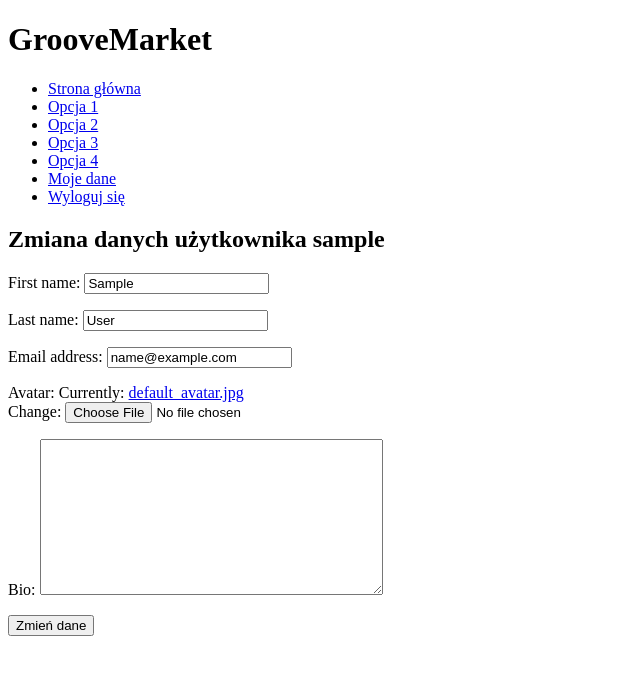
After one commit to brunoolesniewicz/groovemarket, a Django app: page /my_account/edit/ in a window 1280 px wide. The commit adds this page. Shown: the top 675 px of the page, without its empty margins (0-640 px from the left). Run offline with Django 4.2, Linux system fonts and the light colour scheme; the visitor is signed in with stand-in values (Sample User, id 1).

Commit message:
My account view, editing user details, password change

```diff
--- a/groovemarketProject/settings.py
+++ b/groovemarketProject/settings.py
@@ -133,3 +133,5 @@ AUTH_USER_MODEL = "market_app.CustomUser"
 MEDIA_URL = '/media/'
 
 MEDIA_ROOT = os.path.join(BASE_DIR, 'media')
+
+LOGIN_URL = '/login/'
--- a/groovemarketProject/urls.py
+++ b/groovemarketProject/urls.py
@@ -16,12 +16,16 @@ Including another URLconf
 """
 from django.contrib import admin
 from django.urls import path
-from market_app.views import LandingPageView, LoginView, LogoutView, CreateUserView
+from market_app.views import LandingPageView, LoginView, LogoutView, CreateUserView, MyAccountView, \
+    UpdateUserDetailsView, ChangePasswordView
 
 urlpatterns = [
     path('admin/', admin.site.urls),
     path('', LandingPageView.as_view()),
     path('login/', LoginView.as_view()),
     path('logout/', LogoutView.as_view()),
-    path('register/', CreateUserView.as_view())
+    path('register/', CreateUserView.as_view()),
+    path('my_account/', MyAccountView.as_view()),
+    path('my_account/edit/', UpdateUserDetailsView.as_view()),
+    path('my_account/password/', ChangePasswordView.as_view())
 ]
--- a/market_app/forms.py
+++ b/market_app/forms.py
@@ -20,3 +20,9 @@ class CreateUserForm(UserCreationForm):
     class Meta:
         model = CustomUser
         fields = ['username', 'first_name', 'last_name', 'email', 'password1', 'password2']
+
+
+class UpdateUserDetailsForm(forms.ModelForm):
+    class Meta:
+        model = CustomUser
+        fields = ['first_name', 'last_name', 'email', 'avatar', 'bio']
--- a/market_app/models.py
+++ b/market_app/models.py
@@ -6,7 +6,7 @@ from autoslug import AutoSlugField
 
 class CustomUser(AbstractUser):
     bio = models.TextField(max_length=150, blank=True)
-    avatar = models.ImageField(upload_to='avatars/', default='default_avatar.jpg', blank=True, null=True)
+    avatar = models.ImageField(upload_to='avatars/', default='default_avatar.jpg', blank=False, null=True)
     follows = models.ManyToManyField('self', symmetrical=False, through="UsersFollows")
     slug = AutoSlugField(populate_from="username", unique=True)
 
--- a/market_app/templates/base.html
+++ b/market_app/templates/base.html
@@ -2,8 +2,8 @@
 <html>
 <head>
     <title>GrooveMarket</title>
-<style>
-</style>
+    <style>
+    </style>
 </head>
 <body>
 <h1 class="logo">GrooveMarket</h1>
@@ -16,7 +16,7 @@
                 <li><a href="#">Opcja 2</a></li>
                 <li><a href="#">Opcja 3</a></li>
                 <li><a href="#">Opcja 4</a></li>
-                <li><a href="#">Opcja 5</a></li>
+                <li><a href="/my_account/">Moje dane</a></li>
                 <li><a href="/logout/">Wyloguj się</a></li>
             {% else %}
                 <li><a href="/login/">Zaloguj się</a></li>
@@ -27,14 +27,16 @@
 </header>
 <main>
     {% block content %}
-
+        {% if user.is_authenticated %}
+            <div class="user-info">
+                Witaj, {{ user.username }}!
+            </div>
+            {% else %}
+            <div>
+                Aby móc korzystać z pełnych możliwości serwisu, proszę się zalogować
+            </div>
+        {% endif %}
     {% endblock %}
 </main>
-{% if user.is_authenticated %}
-    <div class="user-info">
-        Witaj, {{ user.username }}!
-    </div>
-{% endif %}
-
 </body>
 </html>
--- /dev/null
+++ b/market_app/templates/update_user_details_form.html
@@ -0,0 +1,10 @@
+{% extends 'base.html' %}
+
+{% block content %}
+    <h2>Zmiana danych użytkownika {{ user.username }}</h2>
+    <form method="post">
+        {% csrf_token %}
+        {{ form.as_p }}
+        <button type="submit">Zmień dane</button>
+    </form>
+{% endblock %}
--- a/market_app/views.py
+++ b/market_app/views.py
@@ -1,9 +1,12 @@
+from django.contrib.auth.mixins import LoginRequiredMixin
 from django.shortcuts import render, redirect
 from django.views import View
 from django.contrib.auth import authenticate, login, logout
-from .models import CustomUser
-from django.views.generic import CreateView
-from .forms import CreateUserForm, LoginForm
+from .models import CustomUser, Listings, UsersFollows
+from django.views.generic import CreateView, UpdateView
+from .forms import CreateUserForm, LoginForm, UpdateUserDetailsForm
+from django.contrib.auth.forms import PasswordChangeForm
+from django.contrib.auth.views import PasswordChangeView
 
 
 class LandingPageView(View):
@@ -60,3 +63,35 @@ class CreateUserView(CreateView):
             return super().form_valid(form)
         else:
             return self.form_invalid(form)
+
+
+class MyAccountView(LoginRequiredMixin, View):
+    def get(self, request):
+        user = request.user
+        user_listings_count = Listings.objects.filter(seller=user).count()
+        followers_count = UsersFollows.objects.filter(following=user).count()
+        following_count = UsersFollows.objects.filter(follower=user).count()
+
+        context = {
+            'user': user,
+            'user_listings_count': user_listings_count,
+            'followers_count': followers_count,
+            'following_count': following_count,
+        }
+
+        return render(request, "my_account.html", context)
+
+
+class UpdateUserDetailsView(LoginRequiredMixin, UpdateView):
+    form_class = UpdateUserDetailsForm
+    template_name = "update_user_details_form.html"
+    success_url = "/my_account/"
+
+    def get_object(self, queryset=None):
+        return self.request.user
+
+
+class ChangePasswordView(LoginRequiredMixin, PasswordChangeView):
+    form_class = PasswordChangeForm
+    template_name = "change_password_form.html"
+    success_url = "/my_account/"
```
Also changed, not shown: market_app/templates/change_password_form.html (added, +10 -0 lines), market_app/templates/my_account.html (added, +21 -0 lines), market_app/migrations/0002_alter_customuser_avatar.py (added).
